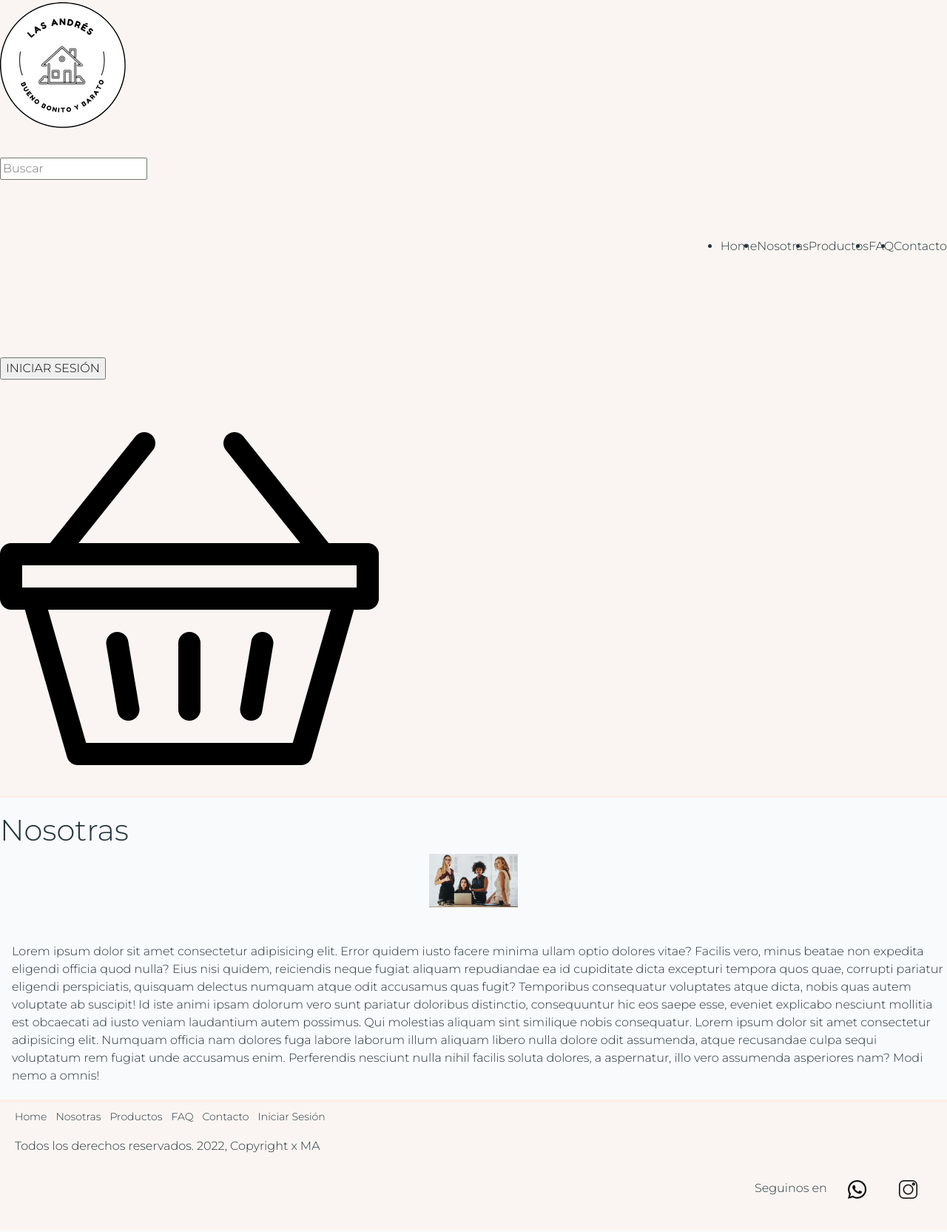
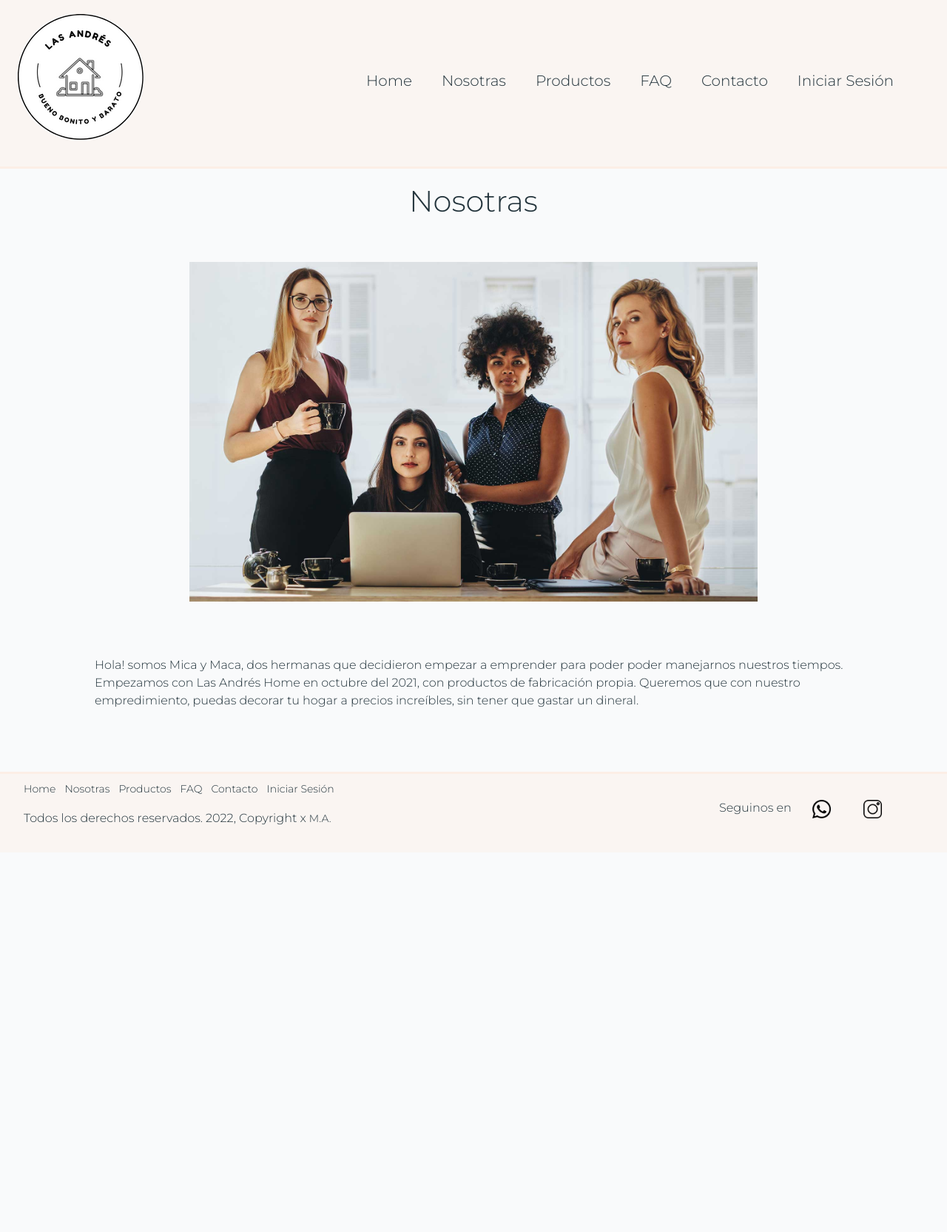
Before and after one commit to MicaAndres/LAS-ANDRES-MICAELA-ANDRES-FINAL1, a website: page pages/nosotras.html in a window 1280 px wide. Shown: the part 27-1692 px from the top of the page at 74% size. After the commit the page ends 1189 px from the top, so only its background shows below. Drawn offline with nearby package versions, Linux system fonts and the light colour scheme; files that its build step writes are made by us from their sources.

Commit message:
modificaciones pages

```diff
--- a/pages/nosotras.html
+++ b/pages/nosotras.html
@@ -7,159 +7,143 @@
     <meta name="viewport" content="width=device-width, initial-scale=1.0">
     <meta name="description" content="Somos Mica y Maca, dos hermanas queriendo hackear su vida">
     <meta name="keywords" content="nosotras, emprendimiento, viajar, decoracion, ama de casa">
+    <!--BS-->
     <link href="https://cdn.jsdelivr.net/npm/bootstrap@5.1.3/dist/css/bootstrap.min.css" rel="stylesheet">
     <title>Nosotras</title>
     <link rel="shortcut icon" href="../assets/favicon.png">
-    <link rel="stylesheet" href="../style/css/style.css">
+    <link rel="stylesheet" href="../style/scss/style.css">
 </head>
 
 <body>
-    <div id="nosotras">
-        <div id="conteiner">
-            <header id="grad2">
-                <div class="navegador">
+    <div>
+        <!--Header-->
+        <header>
+            <div class="container-fluid row">
+                <div class="pt-3 pb-3 col">
                     <a href="../index.html">
-                        <img class="sizeLogo justify-content-start" src="../assets/Diseño sin título.png"
-                            href="../index.html" alt="">
+                        <img class="logo" src="../assets/Diseño sin título.png" href="../index.html" alt="">
                     </a>
                 </div>
-
-                <div class="buscar">
-                    <form class="buscador">
-                        <input class="buscado" type="text" placeholder="Buscar">
-                    </form>
-                </div>
-
-                <div>
-                    <nav class="menus navbar navbar-light navbar-expand-lg">
+                <div class="col pt-5 pb-3  ">
+                    <nav class="navbar navbar-light navbar-expand-lg ">
                         <button class="navbar-toggler" type="button" data-bs-toggle="offcanvas"
                             data-bs-target="#navbarOffcanvasLg" aria-controls="navbarOffcanvasLg">
                             <span class="navbar-toggler-icon"></span>
                         </button>
-                        <div class="offcanvas offcanvas-end" tabindex="-1" id="navbarOffcanvasLg"
+                        <div class="conteiner-fluid  offcanvas offcanvas-end" tabindex="-1" id="navbarOffcanvasLg"
                             aria-labelledby="navbarOffcanvasLgLabel">
-
-                            <ul class="menu menuHover">
-
-                                <li><a href="../index.html">Home</a></li>
-                                <li><a href="nosotras.html">Nosotras</a></li>
-                                <li><a href="productos.html">Productos</a></li>
-                                <li><a href="preguntasFrecuentes.html">FAQ</a></li>
-                                <li><a href="contacto.html">Contacto</a></li>
+                            <ul class="list-inline list-unstyled navbar-brand ">
+                                <li class="list-inline-item px-3">
+                                    <a class="nav-item" href="../index.html">Home</a>
+                                </li>
+                                <li class="list-inline-item px-3">
+                                    <a class="  nav-item" href="nosotras.html">Nosotras</a>
+                                </li>
+                                <li class="list-inline-item px-3">
+                                    <a class=" nav-item" href="productos.html">Productos</a>
+                                </li>
+                                <li class="list-inline-item px-3">
+                                    <a class="nav-item" href="preguntasFrecuentes.html">FAQ</a>
+                                </li>
+                                <li class="list-inline-item px-3">
+                                    <a class=" nav-item" href="contacto.html">Contacto</a>
+                                </li>
+                                <li class="list-inline-item pe-2 px-3">
+                                    <a class="nav-item" href="iniciarSesion.html">Iniciar Sesión</a>
+                                </li>
                             </ul>
 
                         </div>
+
                     </nav>
                 </div>
+            </div>
+        </header>
 
-                <div><img class="imgNav imgNavMobile" src="../assets/acceso.png" alt=""></div>
+        <!--Article-->
+        <article class="tituloSecundario">
+            <h1>Nosotras</h1>
+        </article>
 
-                <div class="iniciarSesion">
-                    <a href="../pages/iniciarSesion.html">
-                        <input id="boton" class="botonHover" name="iniciarSesion" type="button" value="INICIAR SESIÓN">
-                    </a>
+        <!--Aside-->
+        <aside class="nosotras">
+            <div class="text-center">
+                <img class="miMa img-fluid" src="../assets/mujeres-emprendedoras.jpg" alt="">
             </div>
 
-                <div><img class="imgNav imgNavMobile" src="../assets/shopping-basket.png"></div>
-
-            </header>
-        </div>
-
-        <aside>
-            <h1 class="tituloSecundario">Nosotras</h1>
-            <div class="text-center">
-                <img src="../assets/mujeres-emprendedoras.jpg" class="img-fluid" alt="">
-            </div>
+            <p class="presentacion ">Hola! somos Mica y Maca, dos hermanas que decidieron empezar a emprender
+                para poder poder manejarnos nuestros tiempos.
+                Empezamos con Las Andrés Home en octubre del 2021, con productos de fabricación propia.
+                Queremos que con nuestro empredimiento, puedas decorar tu hogar a precios increíbles, sin tener que
+                gastar
+                un dineral.
+            </p>
         </aside>
 
-        <article class="presentacion ps-3 mt-5">
-
-            <p>Lorem ipsum dolor sit amet consectetur adipisicing elit. Error quidem iusto facere minima ullam optio
-                dolores
-                vitae? Facilis vero, minus beatae non expedita eligendi officia quod nulla? Eius nisi quidem, reiciendis
-                neque
-                fugiat aliquam repudiandae ea id cupiditate dicta excepturi tempora quos quae, corrupti pariatur
-                eligendi
-                perspiciatis, quisquam delectus numquam atque odit accusamus quas fugit? Temporibus consequatur
-                voluptates
-                atque
-                dicta, nobis quas autem voluptate ab suscipit! Id iste animi ipsam dolorum vero sunt pariatur doloribus
-                distinctio, consequuntur hic eos saepe esse, eveniet explicabo nesciunt mollitia est obcaecati ad iusto
-                veniam
-                laudantium autem possimus. Qui molestias aliquam sint similique nobis consequatur.
-                Lorem ipsum dolor sit amet consectetur adipisicing elit. Numquam officia nam dolores fuga labore laborum
-                illum
-                aliquam libero nulla dolore odit assumenda, atque recusandae culpa sequi voluptatum rem fugiat unde
-                accusamus
-                enim. Perferendis nesciunt nulla nihil facilis soluta dolores, a aspernatur, illo vero assumenda
-                asperiores
-                nam?
-                Modi nemo a omnis!</p>
-
-        </article>
-
-        <footer id="grad">
-            <div class="container-fluid">
+        <!--Footer-->
+        <footer>
+            <div class="row container-fluid">
                 <nav class="navbar navbar-light ">
-                    <ul class="list-inline list-unstyled">
+                    <div class="col">
+                        <ul class="list-inline list-unstyled ">
                             <li class="list-inline-item ps-2">
                                 <a class="nav-item" href="../index.html">Home</a>
                             </li>
                             <li class="list-inline-item">
-                            <a class="nav-item" href="../pages/nosotras.html">Nosotras</a>
+                                <a class="nav-item" href="nosotras.html">Nosotras</a>
                             </li>
                             <li class="list-inline-item">
-                            <a class="nav-item" href="../pages/productos.html">Productos</a>
+                                <a class="nav-item" href="productos.html">Productos</a>
                             </li>
                             <li class="list-inline-item">
-                            <a class="nav-item" href="../pages/preguntasFrecuentes.html">FAQ</a>
+                                <a class="nav-item" href="preguntasFrecuentes.html">FAQ</a>
                             </li>
                             <li class="list-inline-item">
-                            <a class="nav-item" href="../pages/contacto.html">Contacto</a>
+                                <a class="nav-item" href="contacto.html">Contacto</a>
                             </li>
                             <li class="list-inline-item">
-                            <a class="nav-item" href="../pages/iniciarSesion.html">Iniciar Sesión</a>
+                                <a class="nav-item" href="iniciarSesion.html">Iniciar Sesión</a>
                             </li>
                         </ul>
                         <div class="container-fluid justify-content-start ps-2">
-                        <p>Todos los derechos reservados. 2022, Copyright x MA</p>
+                            <p>Todos los derechos reservados. 2022, Copyright x <a href="#">M.A.</a></p>
                         </div>
-
-                    <div class="container-fluid d-flex  justify-content-end ">
+                    </div>
+                    <div class="col container-fluid d-flex justify-content-end pt-3">
                         <ul class="list-inline list-unstyled ">
                             <li class="list-inline-item">
                                 Seguinos en
                             </li>
 
                             <li class="list-inline-item">
-                                <a class="nav-item nav-link imgFo" href="https://wa.me/5491138872084" target="_blank">
-                                    <img class="imgF" src="../assets/whatsapp.png">
+                                <a class="nav-item nav-link " href="https://wa.me/5491138872084" target="_blank">
+                                    <img src="../assets/whatsapp.png">
                                 </a>
                             </li>
 
                             <li class="list-inline-item">
                                 <a class="nav-item nav-link"
                                     href="https://instagram.com/lasandres.home?utm_medium=copy_link" target="_blank">
-                                    <img class="imgF" src="../assets/instagram.png">
+                                    <img src="../assets/instagram.png">
                                 </a>
                             </li>
                         </ul>
                     </div>
-
-
                 </nav>
             </div>
         </footer>
     </div>
+
+    <!--BS-JS-->
     <script src="https://cdn.jsdelivr.net/npm/bootstrap@5.1.3/dist/js/bootstrap.bundle.min.js"
-        integrity="sha384-ka7Sk0Gln4gmtz2MlQnikT1wXgYsOg+OMhuP+IlRH9sENBO0LRn5q+8nbTov4+1p"
-        crossorigin="anonymous"></script>
+        integrity="sha384-ka7Sk0Gln4gmtz2MlQnikT1wXgYsOg+OMhuP+IlRH9sENBO0LRn5q+8nbTov4+1p" crossorigin="anonymous">
+        </script>
     <script src="https://cdn.jsdelivr.net/npm/@popperjs/core@2.10.2/dist/umd/popper.min.js"
-        integrity="sha384-7+zCNj/IqJ95wo16oMtfsKbZ9ccEh31eOz1HGyDuCQ6wgnyJNSYdrPa03rtR1zdB"
-        crossorigin="anonymous"></script>
+        integrity="sha384-7+zCNj/IqJ95wo16oMtfsKbZ9ccEh31eOz1HGyDuCQ6wgnyJNSYdrPa03rtR1zdB" crossorigin="anonymous">
+        </script>
     <script src="https://cdn.jsdelivr.net/npm/bootstrap@5.1.3/dist/js/bootstrap.min.js"
-        integrity="sha384-QJHtvGhmr9XOIpI6YVutG+2QOK9T+ZnN4kzFN1RtK3zEFEIsxhlmWl5/YESvpZ13"
-        crossorigin="anonymous"></script>
+        integrity="sha384-QJHtvGhmr9XOIpI6YVutG+2QOK9T+ZnN4kzFN1RtK3zEFEIsxhlmWl5/YESvpZ13" crossorigin="anonymous">
+        </script>
 </body>
 
 </html>
--- a/style/scss/style.scss
+++ b/style/scss/style.scss
@@ -13,7 +13,7 @@ body{
         margin-bottom: 20px;
         div{
 
-            img{
+            img.logo{
                border-radius: 80px;
             }
         }
@@ -218,4 +218,21 @@ body{
         }
     }
 
+    aside.nosotras{
+        img.miMa{
+            width: 60%;
+            height: 60%;
+
+        }
+        p{
+         padding: 5% 10% 5% 10%;
+        }
+    }
+
+    section.preguntas{
+        h6{
+            border-bottom: solid 1px $fontcolor;
+        }
+    }
+
 }
```
Also changed, not shown: index.html (+1 -1 lines), pages/gracias.html (+5 -5 lines), pages/preguntasFrecuentes.html (+80 -107 lines), pages/productos.html (+57 -53 lines), style/scss/style.css, style/scss/style.min.css. Lines whose indentation alone changed are shown as unchanged.
